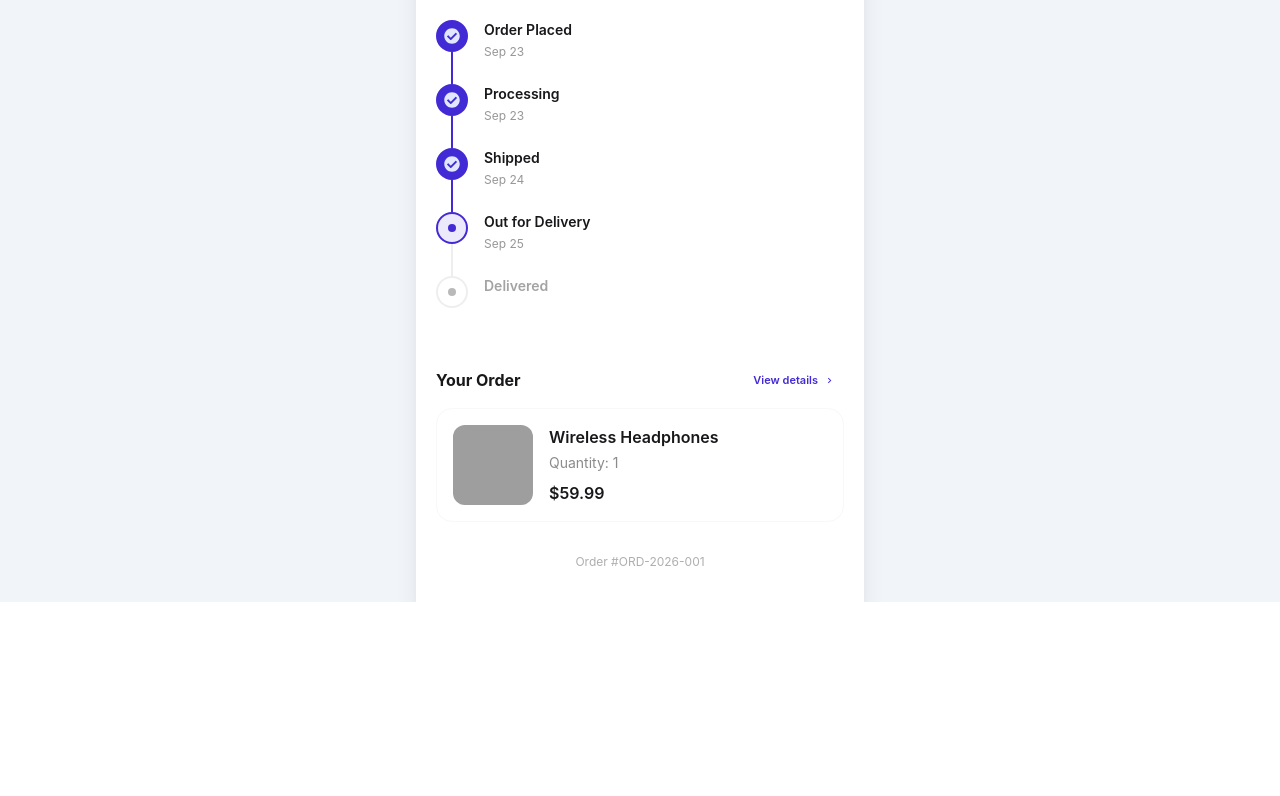
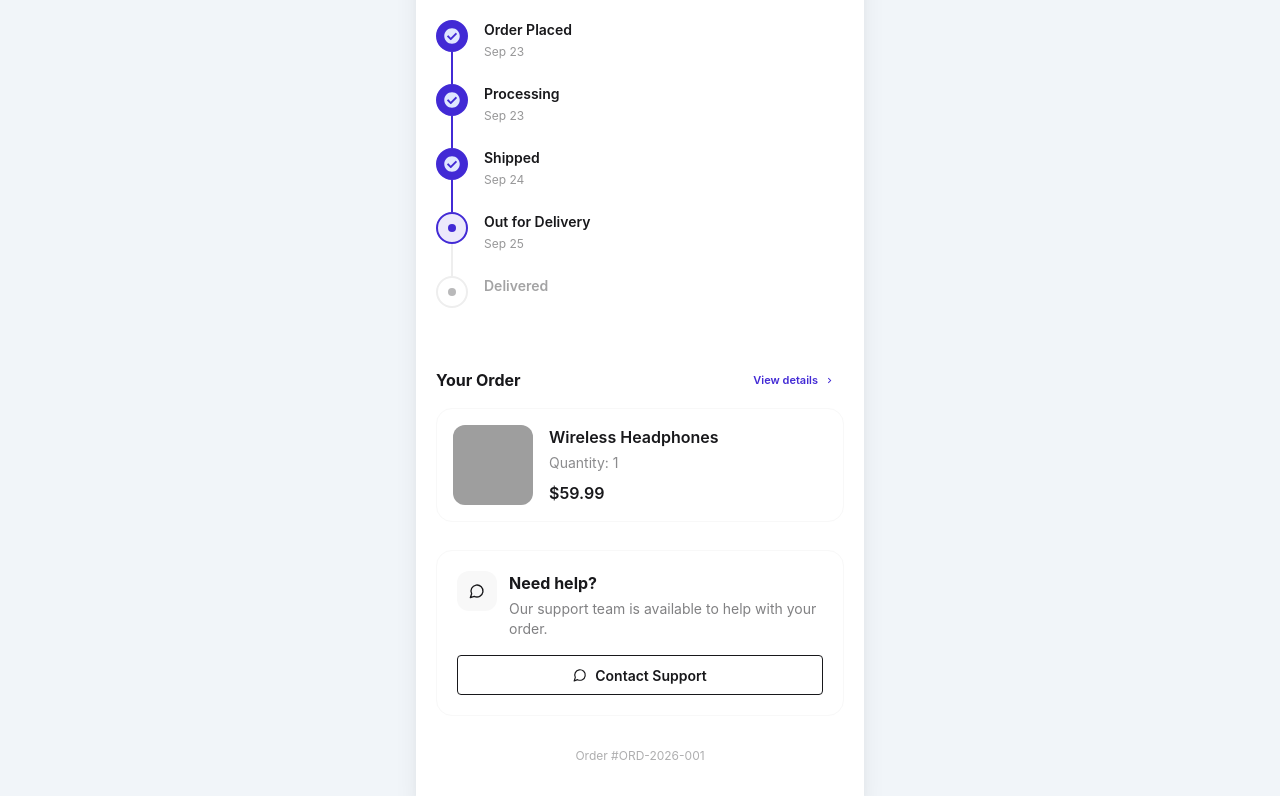
Before and after one commit to sabnira/Order-Tracking-Screen, a React (Vite) app: page / in a window 1280 px wide. Shown: the part 399-1195 px from the top of the page. Before the commit the page ends 1001 px from the top, so only its background shows below. Built offline with nearby package versions, Linux system fonts and the light colour scheme; grey boxes are pictures that could not be loaded.

Commit message:
SupportCard

```diff
--- a/src/components/SupportCard.jsx
+++ b/src/components/SupportCard.jsx
@@ -1,11 +1,42 @@
-import React from 'react';
 
-const SupportCard = () => {
-    return (
+import { LuMessageCircle } from "react-icons/lu";
+import { TbAlertTriangle } from "react-icons/tb";
+
+const SupportCard = ({ status }) => {
+  const issue =
+    status === "delayed" ||
+    status === "delivered-not-received";
+
+  return (
+    <section className="rounded-2xl border border-base-200 bg-base-100 p-5">
+      <div className="flex items-start gap-3">
+        <div className="rounded-xl bg-base-200 p-3">
+          {issue ? (
+            <TbAlertTriangle />
+          ) : (
+            <LuMessageCircle />
+          )}
+        </div>
+
         <div>
+          <h2 className="font-bold">
+            {issue ? "Need help with your delivery?" : "Need help?"}
+          </h2>
 
+          <p className="mt-1 text-sm leading-5 text-base-content/55">
+            {status === "delivered-not-received"
+              ? "Report the issue and our support team can help investigate your delivery."
+              : "Our support team is available to help with your order."}
+          </p>
         </div>
-    );
+      </div>
+
+      <button className="btn btn-outline mt-4 w-full gap-2">
+        <LuMessageCircle />
+        Contact Support
+      </button>
+    </section>
+  );
 };
 
 export default SupportCard;
--- a/src/pages/OrderTracking.jsx
+++ b/src/pages/OrderTracking.jsx
@@ -3,7 +3,7 @@ import OrderHeader from "../components/OrderHeader";
 import StatusBanner from "../components/StatusBanner";
 import OrderTimeline from "../components/OrderTimeline";
 import OrderSummary from "../components/OrderSummary";
-// import SupportCard from "../components/SupportCard";
+import SupportCard from "../components/SupportCard";
 import { orders } from "../data/orders";
 
 const OrderTracking = () => {
@@ -73,7 +73,7 @@ const OrderTracking = () => {
 
                     <OrderSummary product={order.product} />
 
-                    {/* <SupportCard status={order.status} /> */}
+                    <SupportCard status={order.status} />
                 </main>
 
                 <footer className="px-5 pb-8 pt-2 text-center">
```
